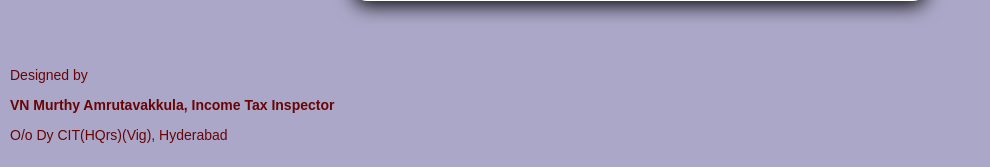
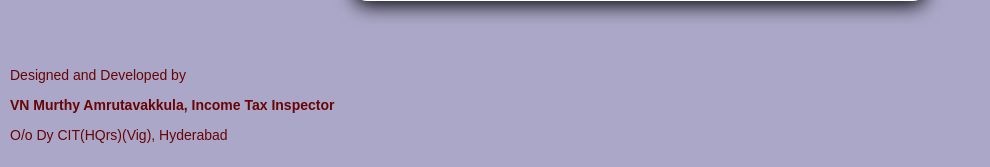
Before and after one commit to akarthik1910/Sparrow-ChatBot, a Flask app: page / in a window 1280 px wide. Shown: the part 633-800 px from the top of the page, without its empty margins (0-990 px from the left). Run offline with Flask 3, Linux system fonts and the light colour scheme; parts of the project's set-up code (start-up, migrations or seed data) failed here and were passed over.

Commit message:
Updated Index.html

```diff
--- a/templates/index.html
+++ b/templates/index.html
@@ -19,7 +19,7 @@
     </div>
 
     <footer class="site-footer">
-        <p>Designed by</p>
+        <p>Designed and Developed by</p>
         <p><b>VN Murthy Amrutavakkula, Income Tax Inspector</b></p>
         <p>O/o Dy CIT(HQrs)(Vig), Hyderabad</p>
     </footer>
```
